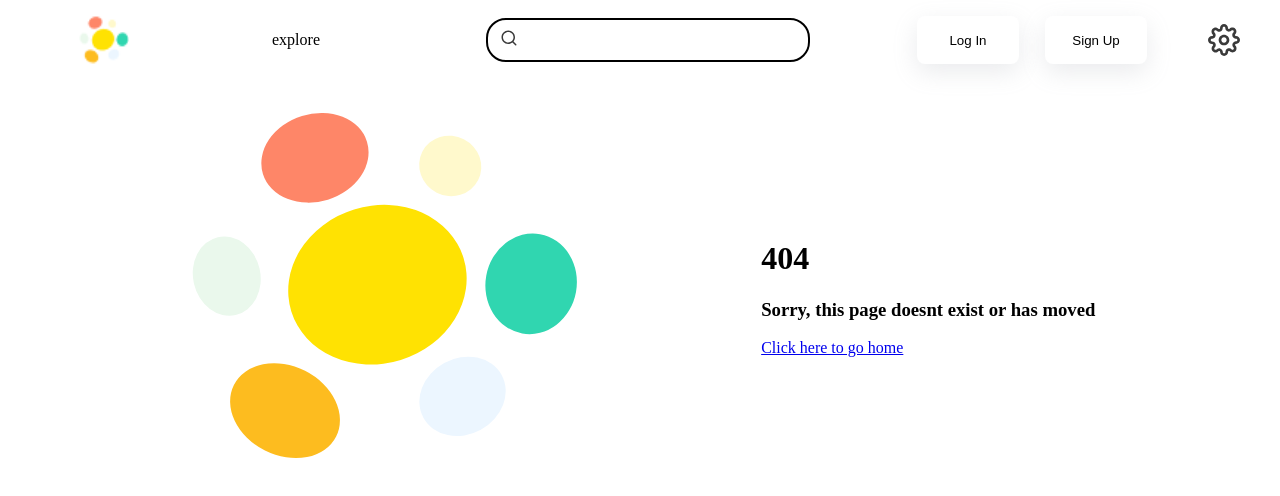
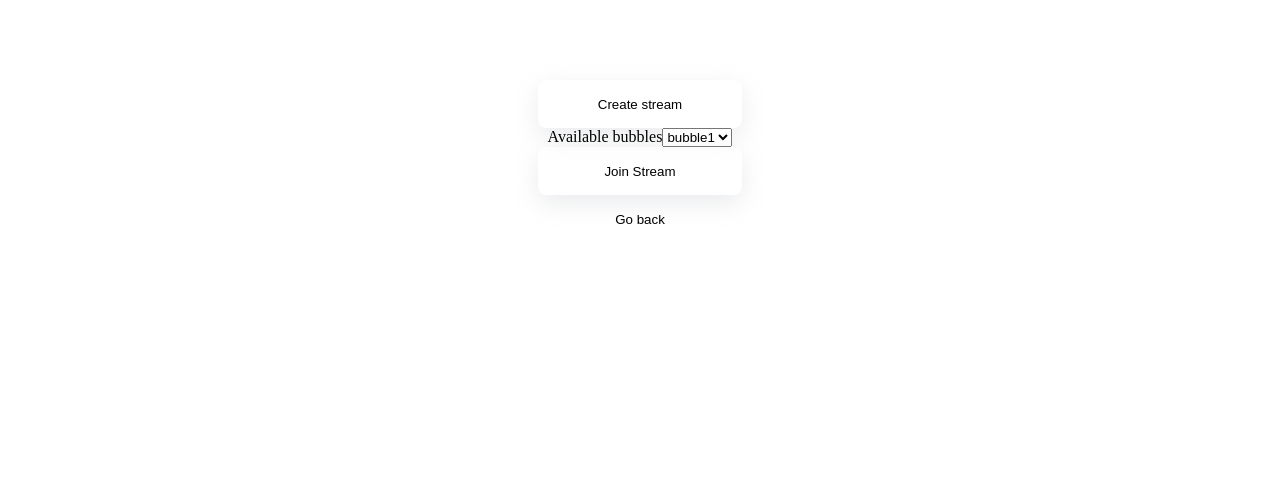
Before and after one commit to yourpalharvey/Bubble, a Next.js app in the folder frontend/: page /start-streaming in a window 1280 px wide. Before the commit this address had no page. Shown: the top 496 px of the page. Built offline with nearby package versions, Linux system fonts and the light colour scheme.

Commit message:
camera page added, styling needed

```diff
--- a/frontend/components/navbar/index.js
+++ b/frontend/components/navbar/index.js
@@ -59,6 +59,7 @@ export const Navbar = () => {
                 </nav>
 
             </BrowserView>
+
         </>
 
     )
--- /dev/null
+++ b/frontend/components/select/index.js
@@ -0,0 +1,18 @@
+import styles from './select.module.css'
+
+
+export const Select = ({label, options, onChange}) => {
+
+    return (
+        <div>
+            <label htmlFor={`${label}-select`}>{label}</label>
+            <select onChange={onChange} name={`${label}-select`} id={`${label}-select`}>
+
+                {options.map(({id, name}) => {
+                    return <option key={id} value={id}>{name}</option>
+                })}
+
+            </select>
+        </div>
+    )
+};
--- a/frontend/package.json
+++ b/frontend/package.json
@@ -13,7 +13,8 @@
     "next": "12.2.3",
     "react": "18.2.0",
     "react-device-detect": "^2.2.2",
-    "react-dom": "18.2.0"
+    "react-dom": "18.2.0",
+    "react-webcam": "^7.0.1"
   },
   "devDependencies": {
     "eslint": "8.20.0",
--- /dev/null
+++ b/frontend/pages/start-streaming/index.js
@@ -0,0 +1,132 @@
+import Head from 'next/head';
+import { MobileView, isMobile } from 'react-device-detect'
+import { Background } from '../../components/background';
+import { Navbar } from '../../components/navbar';
+import { Button } from '../../objects/button';
+import styles from '../../styles/StartStreaming.module.css'
+import {useRouter} from 'next/router'
+import { Shadow } from '../../objects/shadow';
+import { useEffect, useState } from 'react';
+import { Select } from '../../components/select';
+
+const startStream= (props) => {
+
+    // handle going back
+    const router = useRouter();
+
+    // state for available bubbles
+    const [bubbles, setBubbles] = useState([]);
+    const [currentBubble, setCurrentBubble] = useState();
+
+    // function to get gelocation
+    const getLocation = () => {
+
+        let location = '0001';
+        return location;
+    }
+
+    // handle getting available bubbles to join
+
+    useEffect(
+        () => {
+            /*
+            fetch(`/apiroute/location?${geoLocation}`)
+                .then((res) => res.json())
+                .then((data) => {
+                    setBubbles(data)
+                })
+                .catch((error) => {
+                    router.push('404');
+                })
+            */
+        setBubbles(
+            [
+                    {
+                        id: 1,
+                        name: 'bubble1'
+                    },
+                    {
+                        id: 2,
+                        name: 'bubble2'
+                    },
+                    {
+                        id: 3,
+                        name: 'bubble3'
+                    },
+                ]
+            )
+        },
+        []
+    );
+
+
+    return (
+        <Background>
+
+            {/*<Navbar />*/}
+
+            <Head>
+                <title>Bubble - Start Streaming</title>
+                <meta name="description" content="Where live action meets livestream" />
+                <link rel="icon" href="/logo.png" />
+            </Head>
+
+            <div className={styles.container}>
+
+                <Shadow>
+                    <Button
+                        text="Create stream"
+                        wide={true}
+                        onClick={() => router.push('/start-straming/create-bubble')}
+                    />
+                </Shadow>
+
+                <Select
+                    label="Available bubbles"
+                    options={bubbles}
+                    onChange={(e) => setCurrentBubble(e.target.value)}
+                />
+
+                <Shadow>
+                    <Button
+                        text="Join Stream"
+                        wide={true}
+                        onClick={() => router.push(`/start-streaming/join-bubble/${currentBubble}`)}
+                    />
+                </Shadow>
+
+                <Button
+                    onClick={() => router.back()}
+                    text="Go back"
+                />
+
+            </div>
+        </Background>
+    )
+
+}
+
+export default startStream;
+
+export const getServerSideProps = async (context) => {
+
+
+
+    if (!isMobile)
+    {
+        return {
+            props: {
+
+            },
+        }
+    }
+    else
+    {
+        return {
+            redirect: {
+                destination: "/",
+                permanent: false,
+            },
+        }
+    }
+}
--- /dev/null
+++ b/frontend/styles/StartStreaming.module.css
@@ -0,0 +1,27 @@
+.container {
+    padding-top: 10vh;
+    width: 100vw;
+    min-height: 100vh;
+    position: relative;
+    display: flex;
+    flex-direction: column;
+    justify-content: flex-start;
+    align-items: center;
+}
+
+.videoContainer {
+    width: 100vw;
+    height: 90vh;
+    object-fit: cover;
+    z-index: 2;
+    overflow: hidden;
+}
+
+.videoButtonContainer {
+    position: fixed;
+    width: 100vw;
+    height: 10vh;
+    display: flex;
+    align-items: center;
+    justify-content: center;
+}
```
Also changed, not shown: frontend/pages/start-streaming/join-bubble/[bid].js (added, +75 -0 lines), frontend/components/select/select.module.css (added), frontend/objects/settingsIcon.js, frontend/pages/start-streaming/create-bubble.js (added), 1 other file (tests, documents, lock files or other folders).
